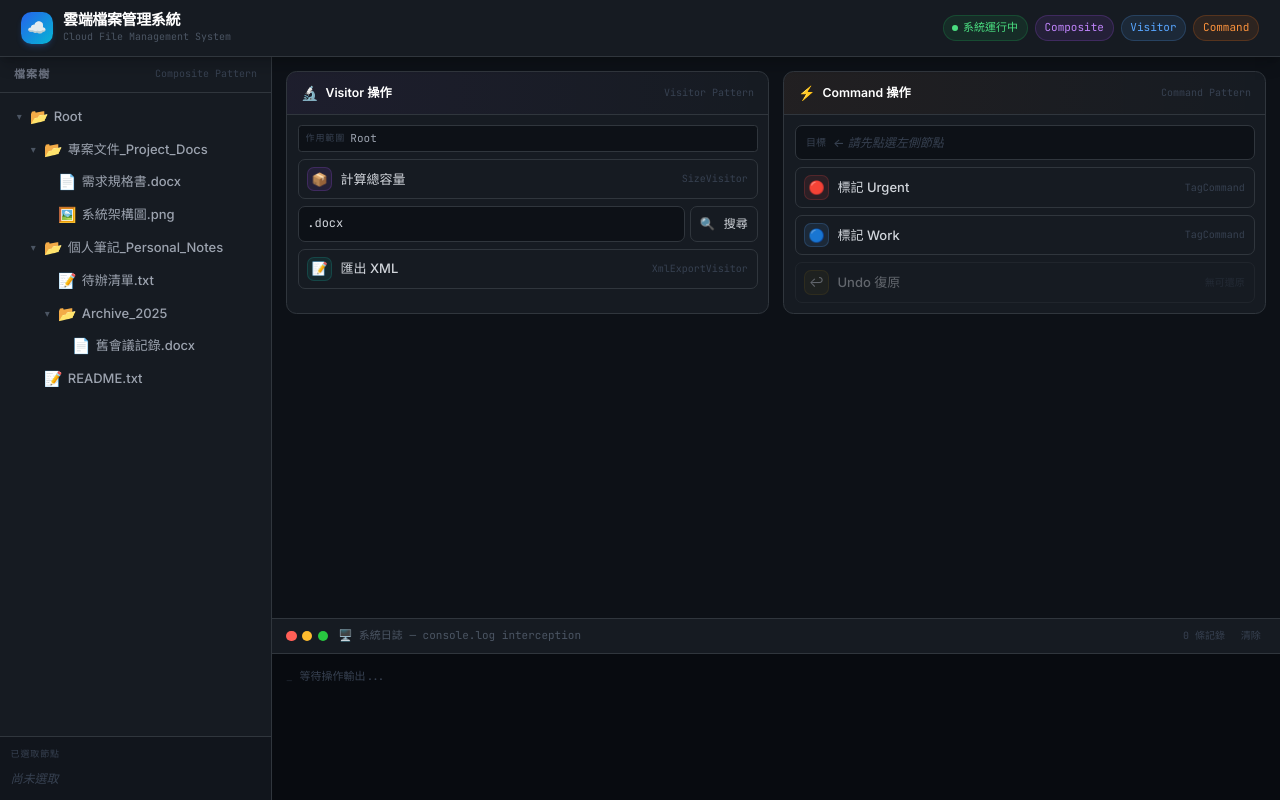
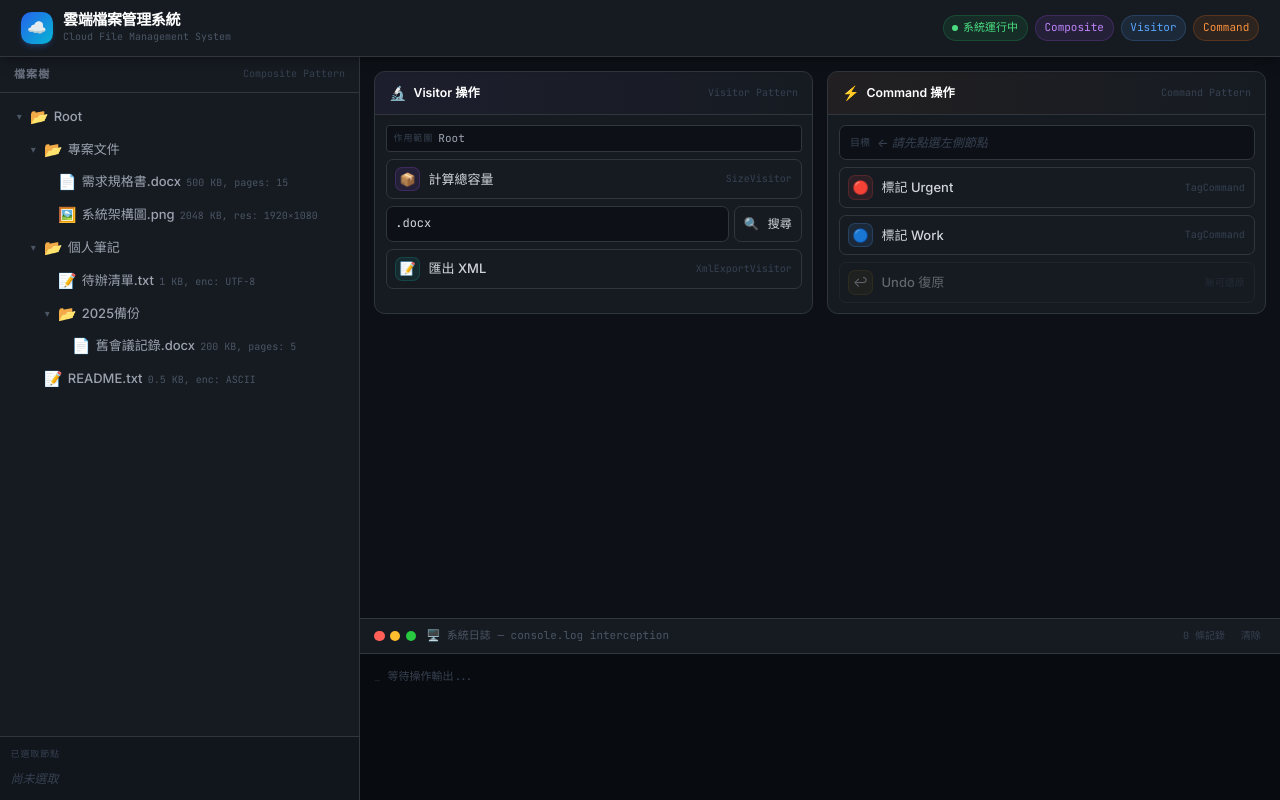
Before and after one commit to maby903312/cloud-file-management-system, a Vue app: page / in a window 1280 px wide. Built offline with nearby package versions, Linux system fonts and the light colour scheme.

Commit message:
feat:[雲端檔案系統]joyce-III版 新增顯示檔案資訊內容及調整檔案目錄寬度

```diff
--- a/src/core/index.ts
+++ b/src/core/index.ts
@@ -16,22 +16,22 @@ import { CommandManager, TagCommand } from './command'
 // ────────────────────────────────────────────────────────────
 export const root = new Directory('Root')
 
-// 專案文件_Project_Docs
-const projectDocs = new Directory('專案文件_Project_Docs')
+// 專案文件 (Project_Docs)
+const projectDocs = new Directory('專案文件')
 const specDoc = new WordFile('需求規格書.docx', 500, 15)
 const archDiagram = new ImageFile('系統架構圖.png', 2048, 1920, 1080)
 projectDocs.add(specDoc).add(archDiagram)
 
-// 個人筆記_Personal_Notes
-const personalNotes = new Directory('個人筆記_Personal_Notes')
+// 個人筆記 (Personal_Notes)
+const personalNotes = new Directory('個人筆記')
 const todoList = new TextFile('待辦清單.txt', 1, 'UTF-8')
-const archive2025 = new Directory('Archive_2025')
+const archive2025 = new Directory('2025備份')
 const oldMeeting = new WordFile('舊會議記錄.docx', 200, 5)
 archive2025.add(oldMeeting)
 personalNotes.add(todoList).add(archive2025)
 
-// README.txt（Root 直屬）
-const readme = new TextFile('README.txt', 1, 'ASCII')
+// README.txt（Root 直屬，500B = 0.5 KB）
+const readme = new TextFile('README.txt', 0.5, 'ASCII')
 
 // 組裝 Root
 root.add(projectDocs).add(personalNotes).add(readme)
@@ -59,8 +59,9 @@ function runConsoleDemo(): void {
   console.log('\n【2. SearchVisitor：搜尋 .docx 檔案】')
   const searchVisitor = new SearchVisitor('.docx')
   root.accept(searchVisitor)
-  console.log(`\n▶ 找到 ${searchVisitor.results.length} 個 .docx 檔案：`)
-  searchVisitor.results.forEach((f) => console.log('  -', f.name))
+  const docxFiles = searchVisitor.getResults()
+  console.log(`\n▶ 找到 ${docxFiles.length} 個 .docx 檔案：`)
+  docxFiles.forEach((f) => console.log('  -', f.name))
 
   // ── XmlExportVisitor ──────────────────────────────────────
   console.log('\n【3. XmlExportVisitor：匯出 XML】')
--- a/src/ui/App.vue
+++ b/src/ui/App.vue
@@ -39,7 +39,7 @@ const getNodeIcon = (node: FileSystemNode): string => {
 // ─────────────────────────────────────────────────────────────
 // Console Log 攔截 → 導流到系統日誌面板
 // ─────────────────────────────────────────────────────────────
-type LogType = 'scan' | 'command' | 'undo' | 'system' | 'info'
+type LogType = 'scan' | 'command' | 'undo' | 'system' | 'info' | 'start'
 
 interface LogEntry { id: number; message: string; type: LogType }
 
@@ -62,6 +62,7 @@ const logClass = (type: LogType): string =>
     undo:    'text-yellow-400',
     system:  'text-orange-400',
     info:    'text-gray-300',
+    start:   'text-green-400 font-semibold',
   } as Record<LogType, string>)[type] ?? 'text-gray-300'
 
 // 立即攔截（在 setup 階段執行，早於任何 Visitor/Command 呼叫）
@@ -89,8 +90,14 @@ const clearLogs = () => { logs.value = [] }
 interface VisitorResult { title: string; content: string }
 const visitorResult = ref<VisitorResult | null>(null)
 
+/** 推入一條綠色「開始執行」分隔訊息 */
+const logStart = (action: string) => {
+  logs.value.push({ id: _logId++, message: `▶ 開始執行 ${action}`, type: 'start' })
+}
+
 const calcSize = () => {
   const scope = activeScope.value
+  logStart(`計算容量（範圍: ${scope.name}）`)
   const v = new SizeVisitor()
   const size = scope.accept(v) as number
   visitorResult.value = {
@@ -109,6 +116,7 @@ const runSearch = () => {
     logs.value.push({ id: _logId++, message: '[系統] 請輸入搜尋關鍵字', type: 'system' })
     return
   }
+  logStart(`搜尋「${query}」（範圍: ${scope.name}）`)
   // 建立 SearchVisitor，對 activeScope 執行遍歷
   const v = new SearchVisitor(query)
   scope.accept(v)
@@ -124,6 +132,7 @@ const runSearch = () => {
 
 const exportXml = () => {
   const scope = activeScope.value
+  logStart(`匯出 XML（範圍: ${scope.name}）`)
   const v = new XmlExportVisitor()
   visitorResult.value = {
     title:   '📝 XML 匯出結果',
@@ -199,7 +208,7 @@ const hasTag = (tag: string): boolean =>
 
       <!-- ┌─────────────── LEFT: FILE TREE ──────────────────┐ -->
       <aside
-        class="flex-none w-[272px] flex flex-col bg-[#161b22] border-r border-[#30363d] overflow-hidden"
+        class="flex-none w-[360px] flex flex-col bg-[#161b22] border-r border-[#30363d] overflow-hidden"
       >
         <!-- Sidebar header -->
         <div class="flex-none flex items-center px-4 py-2.5 border-b border-[#30363d]">
--- a/src/ui/components/FileTreeNode.vue
+++ b/src/ui/components/FileTreeNode.vue
@@ -48,6 +48,25 @@ const TAG_COLORS: Record<string, string> = {
 }
 const tagColor = (tag: string) =>
   TAG_COLORS[tag] ?? 'text-purple-400 bg-purple-500/15 border-purple-500/30'
+
+/**
+ * 型別專屬 metadata 字串，顯示於檔名旁邊
+ * 例：「500 KB, pages: 15」「2048 KB, res: 1920×1080」「1 KB, enc: UTF-8」
+ */
+const metadata = computed((): string => {
+  const node = props.node
+  if (node instanceof WordFile) {
+    return `${node.size} KB, pages: ${node.pages}`
+  }
+  if (node instanceof ImageFile) {
+    return `${node.size} KB, res: ${node.width}×${node.height}`
+  }
+  if (node instanceof TextFile) {
+    return `${node.size} KB, enc: ${node.encoding}`
+  }
+  // Directory：不顯示（size 永遠為 0）
+  return ''
+})
 </script>
 
 <template>
@@ -71,8 +90,15 @@ const tagColor = (tag: string) =>
       <!-- File type icon -->
       <span class="text-[15px] leading-none flex-none">{{ icon }}</span>
 
-      <!-- Node name -->
-      <span class="text-[13px] font-medium truncate flex-1 min-w-0">{{ node.name }}</span>
+      <!-- Node name + metadata -->
+      <span class="flex items-baseline gap-1.5 flex-1 min-w-0 overflow-hidden">
+        <span class="text-[13px] font-medium truncate shrink-0 max-w-[48%]">{{ node.name }}</span>
+        <span
+          v-if="metadata"
+          class="text-[10px] font-mono text-gray-600 truncate shrink"
+          :class="isSelected ? 'text-[#58a6ff]/60' : ''"
+        >{{ metadata }}</span>
+      </span>
 
       <!-- Tags badges -->
       <div v-if="node.tags.size > 0" class="flex gap-1 flex-none ml-1">
```
